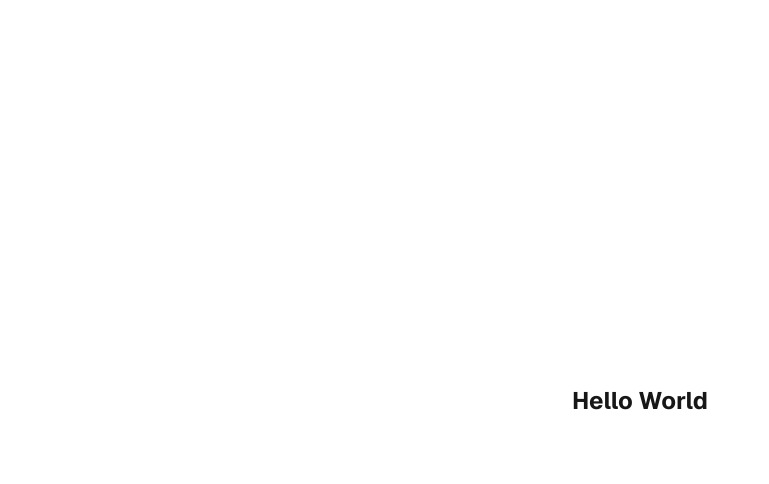
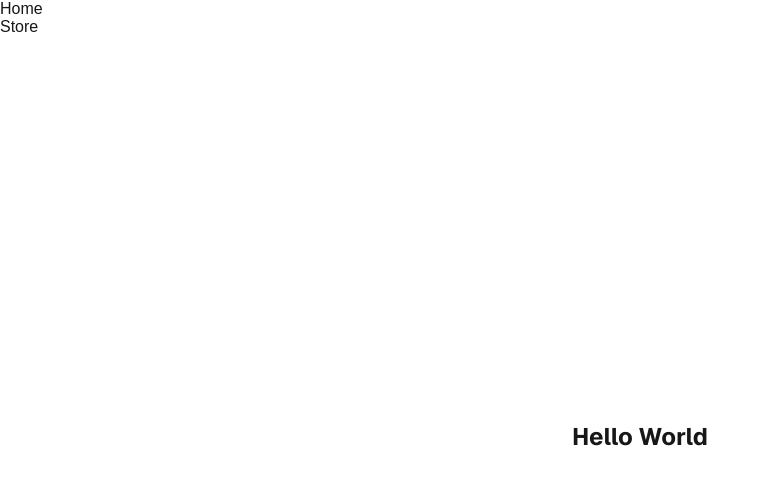
Before and after one commit to gomezmendozacarlos/nextjs-store, a Next.js app: page / in a window 1280 px wide. Shown: the top 484 px of the page, without its empty margins (0-769 px from the left). Built offline with nearby package versions, Linux system fonts and the light colour scheme.

Commit message:
Adds root and segment layouts

```diff
--- a/src/app/layout.tsx
+++ b/src/app/layout.tsx
@@ -13,8 +13,8 @@ const geistMono = Geist_Mono({
 });
 
 export const metadata: Metadata = {
-  title: "Create Next App",
-  description: "Generated by create next app",
+  title: "Itos Store",
+  description: "Tienda de ropa y accesorios",
 };
 
 export default function RootLayout({
@@ -25,6 +25,14 @@ export default function RootLayout({
   return (
     <html lang="es">
       <body className={`${geistSans.variable} ${geistMono.variable}`}>
+        <header>
+          <nav>
+            <ul>
+              <li>Home</li>
+              <li>Store</li>
+            </ul>
+          </nav>
+        </header>
         {children}
       </body>
     </html>
```
Also changed, not shown: src/app/store/[category]/layout.tsx (added, +11 -0 lines).
